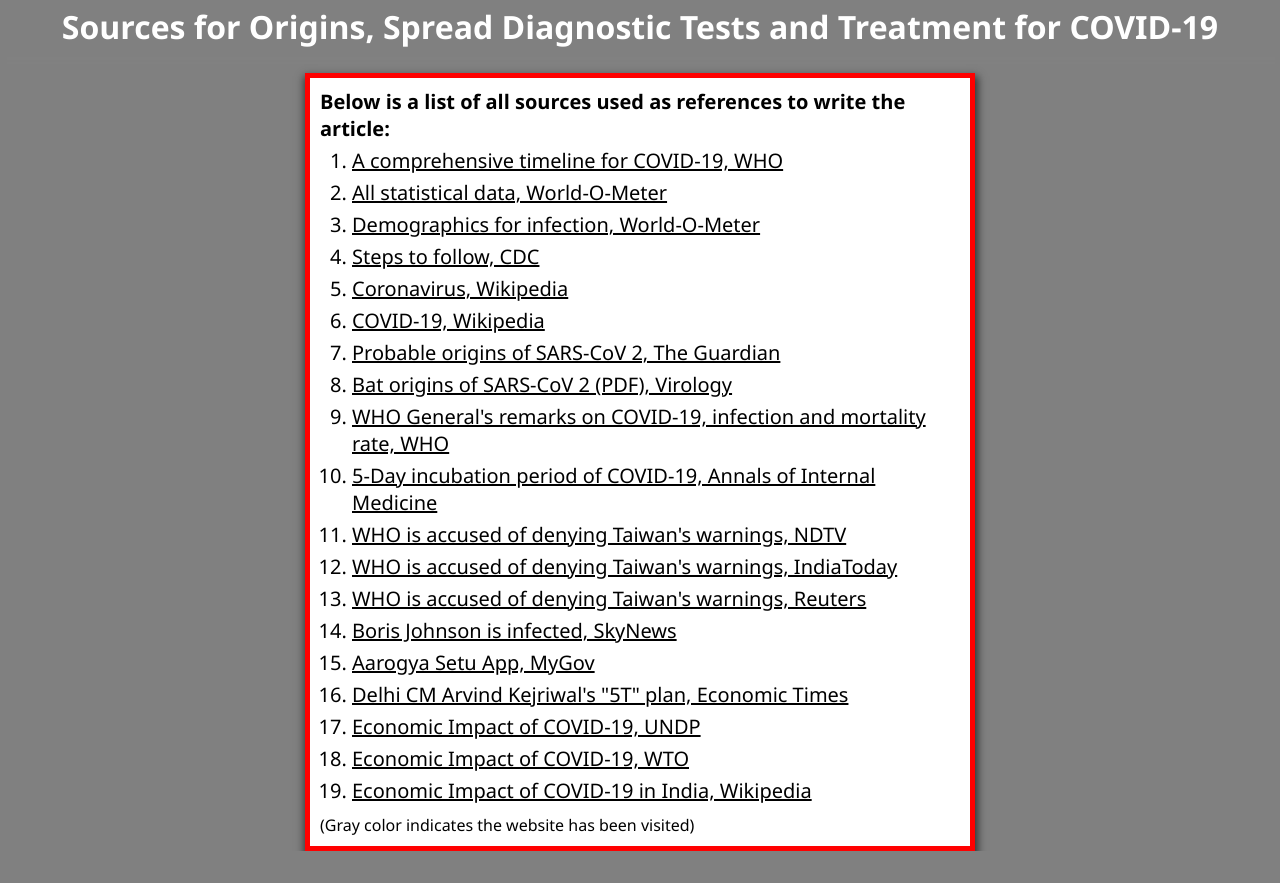
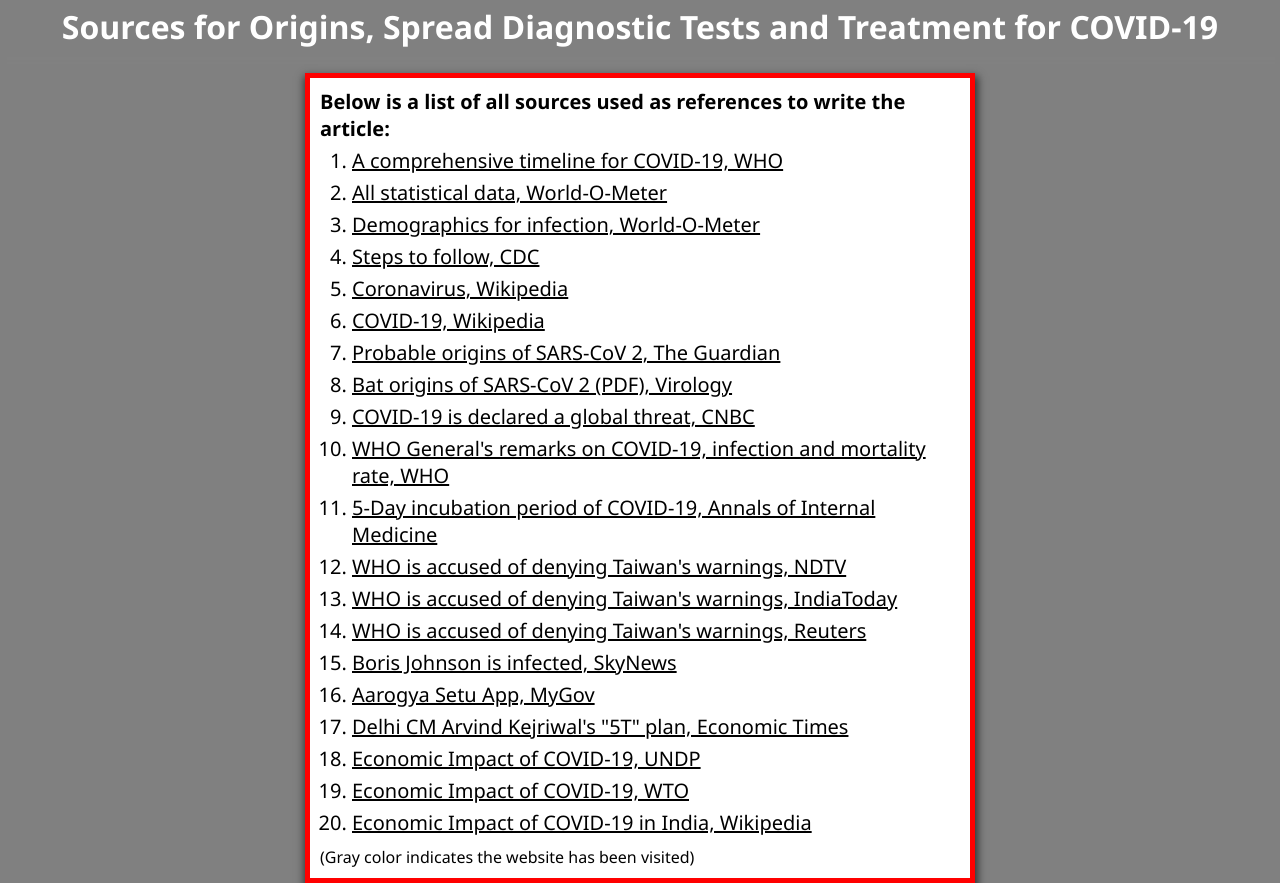
Before and after one commit to le-raunack/SourcesForArticle, a plain HTML site: page index.html in a window 1280 px wide. Before the commit the page ends 851 px from the top, so only its background shows below. Drawn offline with Linux system fonts and the light colour scheme.

Commit message:
Source Added

```diff
--- a/index.html
+++ b/index.html
@@ -64,6 +64,9 @@
             >Bat origins of SARS-CoV 2 (PDF), Virology</a
           >
         </li>
+        <li><a href="https://www.reddit.com/r/worldnews/comments/fgzvgq/world_health_organization_declares_the/">
+          COVID-19 is declared a global threat, CNBC
+        </a></li>
         <li>
           <a
             href="https://www.who.int/dg/speeches/detail/who-director-general-s-opening-remarks-at-the-media-briefing-on-covid-19---3-march-2020"
```
